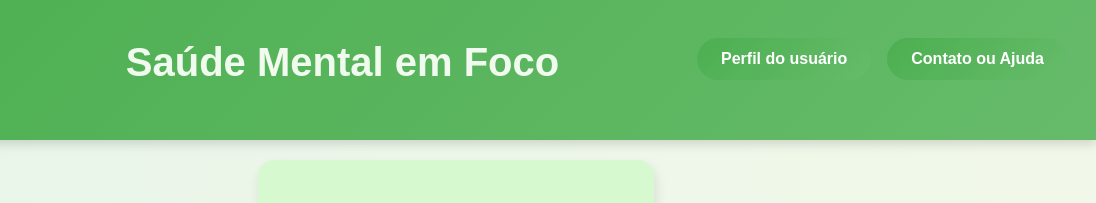
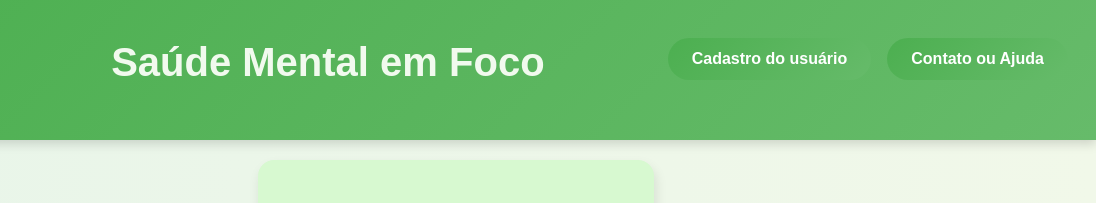
Before and after one commit to IsaPeixoto10/projetos, a plain HTML site: page inicio.html in a window 1280 px wide. Shown: the top 203 px of the page, 184-1280 px from the left. Drawn offline with Linux system fonts and the light colour scheme.

Commit message:
testeamanha

```diff
--- a/inicio.html
+++ b/inicio.html
@@ -14,7 +14,7 @@
 
 
        <a href="contatoajuda.html"><button class="bttop">Contato ou Ajuda</button></a>
-  <a href="perfil.html"><button class="bttop">Perfil do usuário</button></a>
+  <a href="perfil.html"><button class="bttop">Cadastro do usuário</button></a>
         <h1>Saúde Mental em Foco</h1>
     </div>
 
@@ -36,6 +36,7 @@
        <br>
        <a href="educadorresponsavel.html"><button>Para Educadores e Responsáveis</button></a>
        <br>
+
 
   </div>
 
```
Also changed, not shown: contatoajuda.html (+1 -1 lines), dicas.html (+1 -1 lines), educadorresponsavel.html (+1 -1 lines), espacodeescuta.html (+1 -1 lines), index.html (+1 -1 lines), relatosinspiradores.html (+1 -1 lines), respiracaorelaxamento.html (+1 -1 lines), sobreprojeto.html (+1 -1 lines).
